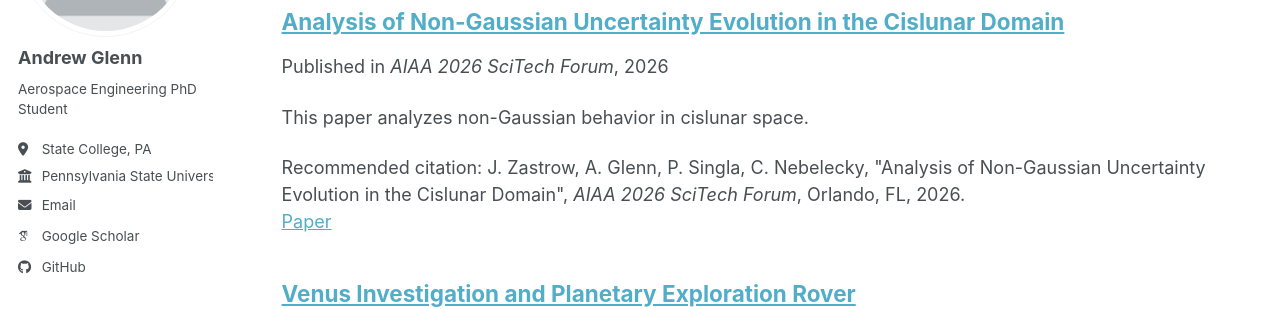
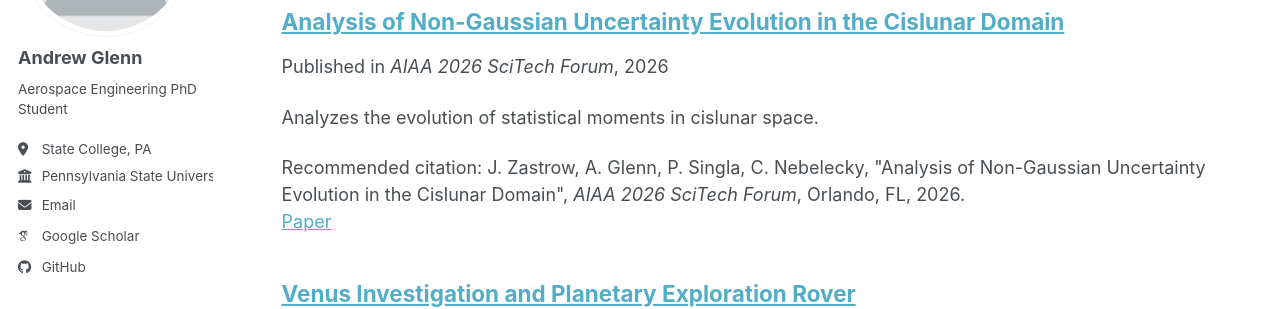
Before and after one commit to AGlenn357/AGlenn357.github.io, a Jekyll site: the page built from _pages/publications.html, in a window 1280 px wide and 1287 px high. Shown: the part 257-566 px from the top of the window. Built offline with Jekyll 4.4.1, drawn with Linux system fonts in a browser that asks for light colours; some web fonts are replaced; a script bundle is joined from its source files by our own code; library files that are not in the unit come from our copies.

Commit message:
chaning excerpt

```diff
--- a/_publications/2025-06-08-paper-title-number-5.md
+++ b/_publications/2025-06-08-paper-title-number-5.md
@@ -3,7 +3,7 @@ title: "Analysis of Non-Gaussian Uncertainty Evolution in the Cislunar Domain"
 collection: publications
 category: conferences
 permalink: /publication/2025-06-08-paper-title-number-5
-excerpt: 'This paper analyzes non-Gaussian behavior in cislunar space.'
+excerpt: 'Analyzes the evolution of statistical moments in cislunar space.'
 date: 2026-01-08
 venue: 'AIAA 2026 SciTech Forum'
 paperurl: 'https://doi.org/10.2514/6.2026-1851'
```
